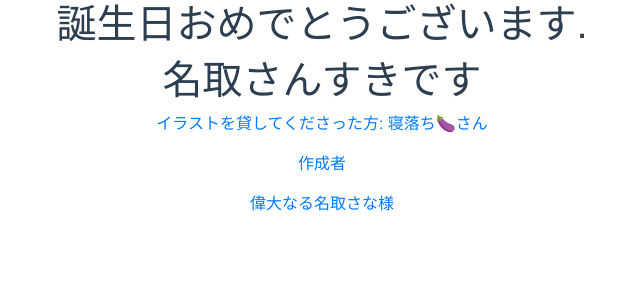
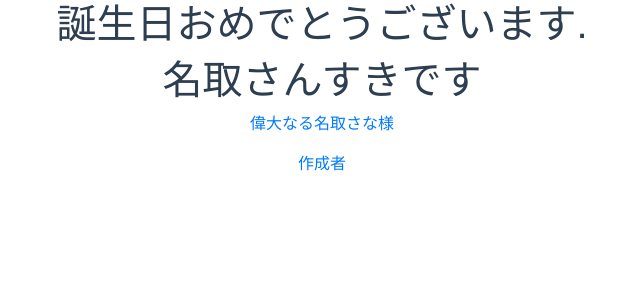
Before and after one commit to naporin0624/irinasgame, a Vue app: page /thanks in a window 1280 px wide. Shown: the top 300 px of the page, without its empty margins (318-958 px from the left). Built offline with nearby package versions, Linux system fonts and the light colour scheme.

Commit message:
ごめん”

```diff
--- a/src/components/Thanks.vue
+++ b/src/components/Thanks.vue
@@ -2,11 +2,12 @@
   div.wrapper
     h1 誕生日おめでとうございます.
     h1 名取さんすきです
-    a(href="https://twitter.com/zuho_cpp")
-      p イラストを貸してくださった方: 寝落ち🍆さん
+    a(href="https://twitter.com/sana_natori")
+      p 偉大なる名取さな様
+    //- a(href="https://twitter.com/zuho_cpp")
+    //-   p イラストを貸してくださった方: 寝落ち🍆さん
     a(href="https://twitter.com/naporin24690")
       p 作成者
-    a(href="https://twitter.com/sana_natori")
-      p 偉大なる名取さな様
+
 
 </template>
```
